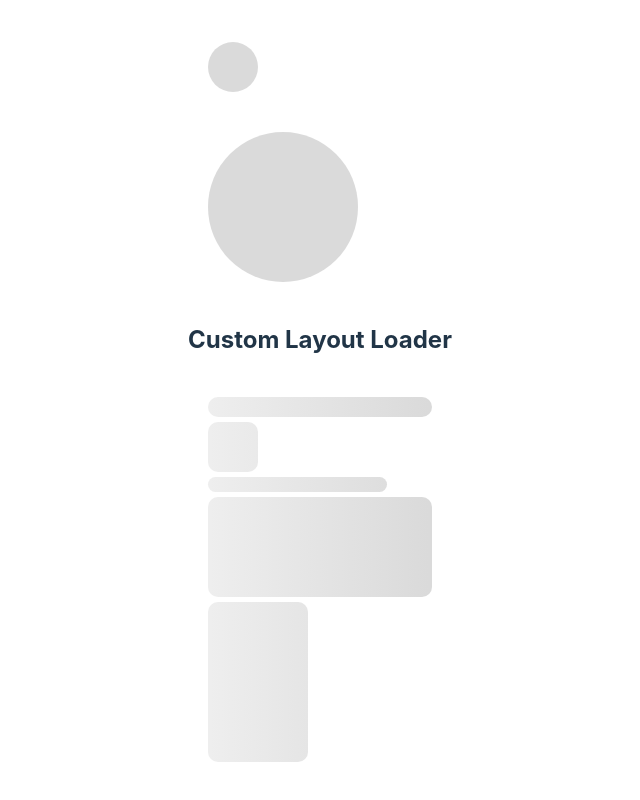
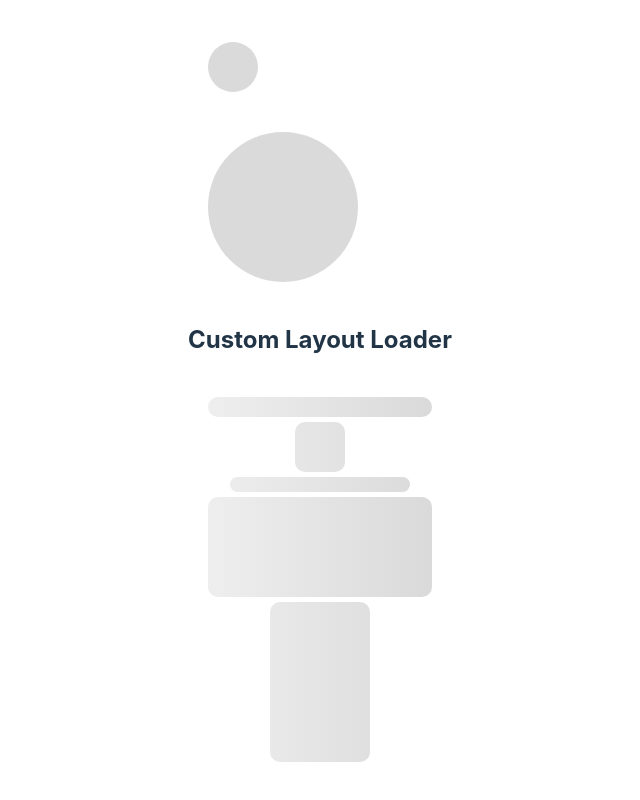
Before and after one commit to arunraj-ar/magic-shimmer, a React (Vite) app: page / in a window 1280 px wide. Shown: the part 302-1102 px from the top of the page, without its empty margins (320-960 px from the left). Built offline with nearby package versions, Linux system fonts and the light colour scheme.

Commit message:
styling fixes

```diff
--- a/src/App.jsx
+++ b/src/App.jsx
@@ -27,6 +27,9 @@ function App() {
             { shape: "rectangle", width: "100px", height: "10rem" },
           ]}
           speed={4}
+          xAlign="center"
+          yAlign="bottom"
+          direction="vertical"
         />
       </div>
     </>
--- a/src/Loader.jsx
+++ b/src/Loader.jsx
@@ -9,9 +9,9 @@ const Loader = ({
   speed = 2,
   theme = "light",
   layout = [],
-  xAlign="left",
-  yAlign="top",
-  direction='vertical'
+  xAlign = "left",
+  yAlign = "top",
+  direction = "vertical",
 }) => {
   const getStyles = (item) => {
     const { shape = "rectangle" } = item;
@@ -35,51 +35,104 @@ const Loader = ({
     }
   };
 
-  const getAlignments = (alignments={}) => {
-    const { xAlign = "left", yAlign = "top" } = alignments;
+  const getAlignments = (alignments = {}) => {
+    const {
+      xAlign = "left",
+      yAlign = "top",
+      direction = "horizontal",
+    } = alignments;
 
-    const stylings = {
-      left: {
+    const getStyle = (align) => {
+      switch (align) {
+        default:
+        case "left":
+          if (direction === "horizontal") {
+            return {
               display: "flex",
+              flexDirection: "row",
+              alignItems: "flex-start",
+            };
+          } else if (direction === "vertical") {
+            return {
+              display: "flex",
+              flexDirection: "column",
               justifyContent: "flex-start",
-        alignItems: "center"
-      },
-      center: {
+            };
+          }
+        case "center":
+          if (direction === "horizontal") {
+            return {
               display: "flex",
+              flexDirection: "row",
               justifyContent: "center",
-        alignItems: "center"
-      },
-      right: {
+            };
+          } else if (direction === "vertical") {
+            return {
               display: "flex",
+              flexDirection: "column",
+              alignItems: "center",
+            };
+          }
+        case "right":
+          if (direction === "horizontal") {
+            return {
+              display: "flex",
+              flexDirection: "row",
               justifyContent: "flex-end",
-        alignItems: "center"
-      },
-      top: {
+            };
+          } else if (direction === "vertical") {
+            return {
               display: "flex",
+              flexDirection: "column",
+              alignItems: "flex-end",
+            };
+          }
+        case "top":
+          if (direction === "horizontal") {
+            return {
+              display: "flex",
+              flexDirection: "row",
+              justifyContent: "flex-start",
+            };
+          } else if (direction === "vertical") {
+            return {
+              display: "flex",
+              flexDirection: "column",
+              alignItems: "flex-start",
+            };
+          }
+        case "middle":
+          if (direction === "horizontal") {
+            return {
+              display: "flex",
+              flexDirection: "row",
+              alignItems: "center",
+            };
+          } else if (direction === "vertical") {
+            return {
+              display: "flex",
+              flexDirection: "column",
               justifyContent: "center",
-        alignItems: "flex-start"
-      },
-      middle: {
+            };
+          }
+        case "bottom":
+          if (direction === "horizontal") {
+            return {
               display: "flex",
-        justifyContent: "center",
-        alignItems: "center"
-      },
-      bottom: {
+              flexDirection: "row",
+              alignItems: "flex-end",
+            };
+          } else if (direction === "vertical") {
+            return {
               display: "flex",
-        justifyContent: "center",
-        alignItems: "flex-end"
+              flexDirection: "column",
+              justifyContent: "flex-end",
+            };
+          }
       }
     };
-
-    let flexDirection = 'row'
-    if(direction==='horizontal'){
-      flexDirection = 'row'
-    } else {
-      flexDirection = 'column'
-    }
-
-    return {flexDirection,...stylings[xAlign], ...stylings[yAlign]}
-  }
+    return { ...getStyle(xAlign), ...getStyle(yAlign) };
+  };
 
   const layoutStructure = layout.map((item, index) => (
     <div
@@ -90,12 +143,20 @@ const Loader = ({
   ));
 
   return (
-    <div className="back" style={{animationDuration: `${speed}s`}}>
+    <div className="back" style={{ animationDuration: `${speed}s` }}>
       <div className="base">
         {layoutStructure.length > 0 ? (
-          <div className="holesWrapper">{layoutStructure}</div>
+          <div
+            className="holesWrapper"
+            style={{ ...getAlignments({ xAlign, yAlign, direction }) }}
+          >
+            {layoutStructure}
+          </div>
         ) : (
-          <div className="holesWrapper" style={{...getAlignments({xAlign,yAlign, direction})}}>
+          <div
+            className="holesWrapper"
+            style={{ ...getAlignments({ xAlign, yAlign, direction }) }}
+          >
             <div
               className={`hole ${animate ? "animate" : ""}`}
               style={getStyles({
```
Lines whose indentation alone changed are shown as unchanged.
